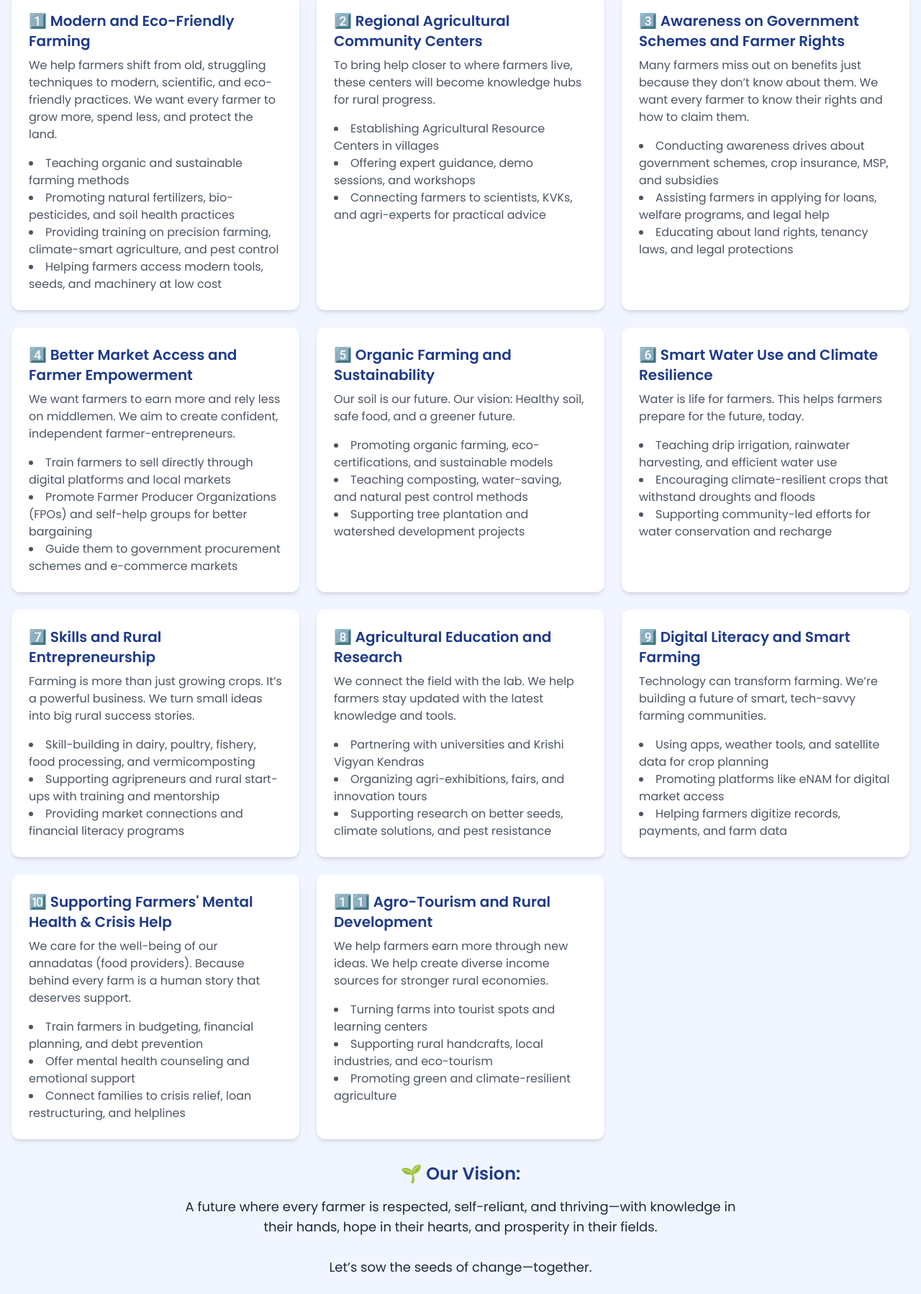
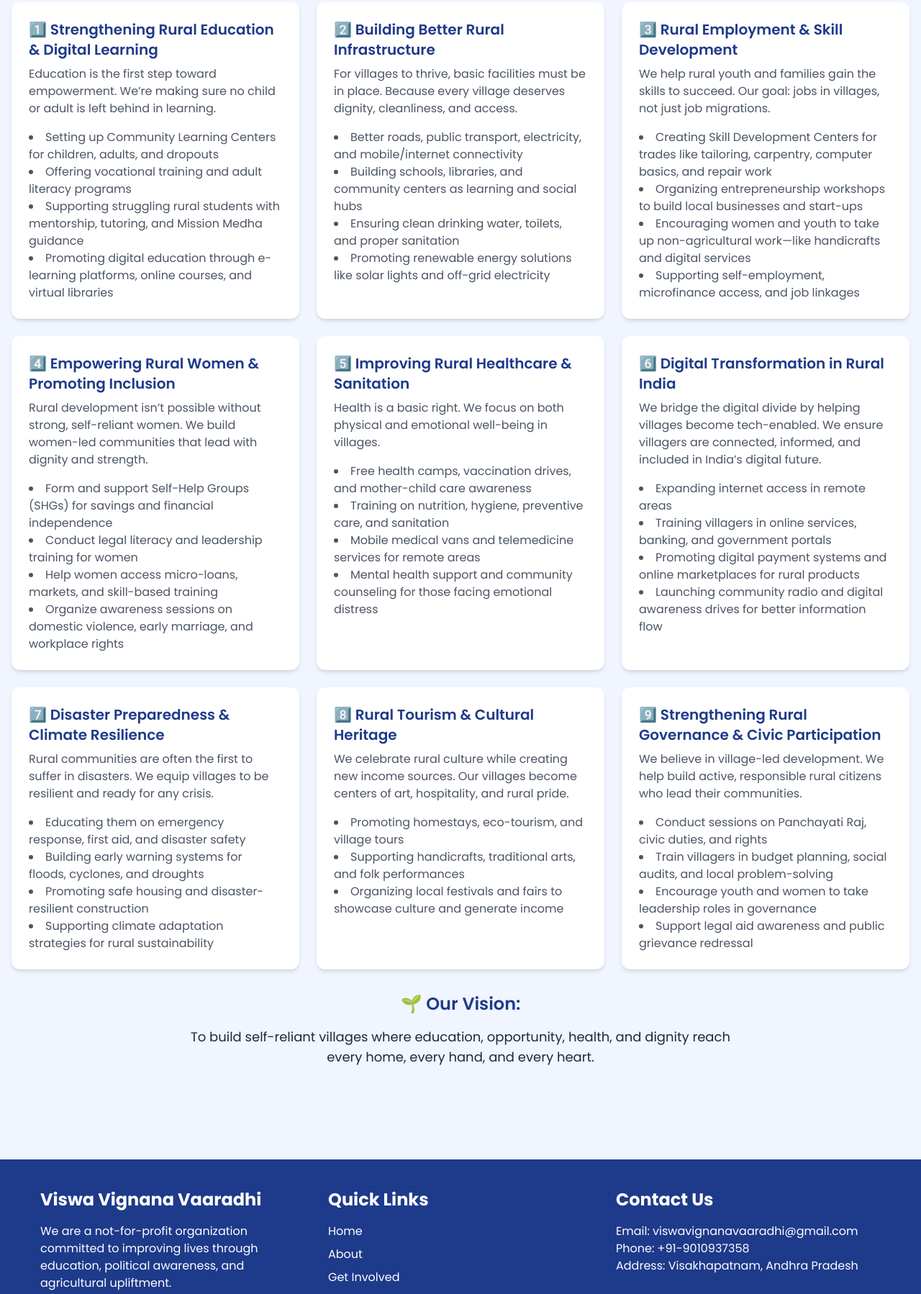
Before and after one commit to Ashish00618/viswavignana-vaaradhi, a website: page frontend/rural-development.html in a window 1280 px wide. Shown: the part 425-2223 px from the top of the page at 72% size. Drawn offline with nearby package versions, Linux system fonts and the light colour scheme.

Commit message:
Added content

```diff
--- a/frontend/rural-development.html
+++ b/frontend/rural-development.html
@@ -1,4 +1,43 @@
-<!DOCTYPE html>
+<script type="text/javascript">
+        var gk_isXlsx = false;
+        var gk_xlsxFileLookup = {};
+        var gk_fileData = {};
+        function filledCell(cell) {
+          return cell !== '' && cell != null;
+        }
+        function loadFileData(filename) {
+        if (gk_isXlsx && gk_xlsxFileLookup[filename]) {
+            try {
+                var workbook = XLSX.read(gk_fileData[filename], { type: 'base64' });
+                var firstSheetName = workbook.SheetNames[0];
+                var worksheet = workbook.Sheets[firstSheetName];
+
+                // Convert sheet to JSON to filter blank rows
+                var jsonData = XLSX.utils.sheet_to_json(worksheet, { header: 1, blankrows: false, defval: '' });
+                // Filter out blank rows (rows where all cells are empty, null, or undefined)
+                var filteredData = jsonData.filter(row => row.some(filledCell));
+
+                // Heuristic to find the header row by ignoring rows with fewer filled cells than the next row
+                var headerRowIndex = filteredData.findIndex((row, index) =>
+                  row.filter(filledCell).length >= filteredData[index + 1]?.filter(filledCell).length
+                );
+                // Fallback
+                if (headerRowIndex === -1 || headerRowIndex > 25) {
+                  headerRowIndex = 0;
+                }
+
+                // Convert filtered JSON back to CSV
+                var csv = XLSX.utils.aoa_to_sheet(filteredData.slice(headerRowIndex)); // Create a new sheet from filtered array of arrays
+                csv = XLSX.utils.sheet_to_csv(csv, { header: 1 });
+                return csv;
+            } catch (e) {
+                console.error(e);
+                return "";
+            }
+        }
+        return gk_fileData[filename] || "";
+        }
+        </script><!DOCTYPE html>
 <html lang="en">
 <head>
     <meta charset="UTF-8">
@@ -122,147 +161,130 @@
         </div>
     </header>
 
-    <!-- Main Content: Agriculture & Rural Empowerment -->
+    <!-- Main Content: Rural Development -->
     <main class="py-20">
         <div class="container mx-auto px-4">
-            <!-- Agriculture & Rural Empowerment Section -->
+            <!-- Rural Development Section -->
             <section class="fade-in mb-12">
-                <h2 class="text-4xl font-bold mb-6 text-[#1E3A8A] text-shadow-sm text-center">Agriculture & Strengthening the Roots of India</h2>
+                <h2 class="text-4xl font-bold mb-6 text-[#1E3A8A] text-shadow-sm text-center">Rural Development – Empowering India’s Villages from the Ground Up</h2>
                 <p class="text-lg max-w-3xl mx-auto text-center mb-8">
-                    At VISWA VIGNANA VAARADHI, we believe that farmers are the true backbone of our nation. Yet, many of them continue to face challenges like outdated farming methods, poor market access, and lack of support. Our goal is to ensure that no farmer feels alone, and every farming family is supported with knowledge, tools, and opportunities. Through awareness, training, and collaboration, we are working to create a strong, sustainable, and self-reliant rural India.
+                    At VISWA VIGNANA VAARADHI, we believe that real change begins in our villages. A strong nation is built when its rural communities are self-reliant, educated, healthy, and empowered. Through focused efforts in education, employment, infrastructure, and inclusion—we aim to transform rural lives and livelihoods. Our vision is to create model villages that are resilient, modern, and socially empowered.
                 </p>
                 <div class="grid grid-cols-1 md:grid-cols-2 lg:grid-cols-3 gap-6">
                     <!-- Tile 1 -->
                     <div class="card bg-white p-6 rounded-xl shadow-md">
-                        <h3 class="text-xl font-semibold mb-2 text-[#1E3A8A]">1️⃣ Modern and Eco-Friendly Farming</h3>
+                        <h3 class="text-xl font-semibold mb-2 text-[#1E3A8A]">1️⃣ Strengthening Rural Education & Digital Learning</h3>
                         <p class="text-gray-600 mb-4">
-                            We help farmers shift from old, struggling techniques to modern, scientific, and eco-friendly practices. We want every farmer to grow more, spend less, and protect the land.
+                            Education is the first step toward empowerment. We’re making sure no child or adult is left behind in learning.
                         </p>
                         <ul class="list-disc list-inside text-gray-600">
-                            <li>Teaching organic and sustainable farming methods</li>
-                            <li>Promoting natural fertilizers, bio-pesticides, and soil health practices</li>
-                            <li>Providing training on precision farming, climate-smart agriculture, and pest control</li>
-                            <li>Helping farmers access modern tools, seeds, and machinery at low cost</li>
+                            <li>Setting up Community Learning Centers for children, adults, and dropouts</li>
+                            <li>Offering vocational training and adult literacy programs</li>
+                            <li>Supporting struggling rural students with mentorship, tutoring, and Mission Medha guidance</li>
+                            <li>Promoting digital education through e-learning platforms, online courses, and virtual libraries</li>
                         </ul>
                     </div>
                     <!-- Tile 2 -->
                     <div class="card bg-white p-6 rounded-xl shadow-md">
-                        <h3 class="text-xl font-semibold mb-2 text-[#1E3A8A]">2️⃣ Regional Agricultural Community Centers</h3>
+                        <h3 class="text-xl font-semibold mb-2 text-[#1E3A8A]">2️⃣ Building Better Rural Infrastructure</h3>
                         <p class="text-gray-600 mb-4">
-                            To bring help closer to where farmers live, these centers will become knowledge hubs for rural progress.
+                            For villages to thrive, basic facilities must be in place. Because every village deserves dignity, cleanliness, and access.
                         </p>
                         <ul class="list-disc list-inside text-gray-600">
-                            <li>Establishing Agricultural Resource Centers in villages</li>
-                            <li>Offering expert guidance, demo sessions, and workshops</li>
-                            <li>Connecting farmers to scientists, KVKs, and agri-experts for practical advice</li>
+                            <li>Better roads, public transport, electricity, and mobile/internet connectivity</li>
+                            <li>Building schools, libraries, and community centers as learning and social hubs</li>
+                            <li>Ensuring clean drinking water, toilets, and proper sanitation</li>
+                            <li>Promoting renewable energy solutions like solar lights and off-grid electricity</li>
                         </ul>
                     </div>
                     <!-- Tile 3 -->
                     <div class="card bg-white p-6 rounded-xl shadow-md">
-                        <h3 class="text-xl font-semibold mb-2 text-[#1E3A8A]">3️⃣ Awareness on Government Schemes and Farmer Rights</h3>
+                        <h3 class="text-xl font-semibold mb-2 text-[#1E3A8A]">3️⃣ Rural Employment & Skill Development</h3>
                         <p class="text-gray-600 mb-4">
-                            Many farmers miss out on benefits just because they don’t know about them. We want every farmer to know their rights and how to claim them.
+                            We help rural youth and families gain the skills to succeed. Our goal: jobs in villages, not just job migrations.
                         </p>
                         <ul class="list-disc list-inside text-gray-600">
-                            <li>Conducting awareness drives about government schemes, crop insurance, MSP, and subsidies</li>
-                            <li>Assisting farmers in applying for loans, welfare programs, and legal help</li>
-                            <li>Educating about land rights, tenancy laws, and legal protections</li>
+                            <li>Creating Skill Development Centers for trades like tailoring, carpentry, computer basics, and repair work</li>
+                            <li>Organizing entrepreneurship workshops to build local businesses and start-ups</li>
+                            <li>Encouraging women and youth to take up non-agricultural work—like handicrafts and digital services</li>
+                            <li>Supporting self-employment, microfinance access, and job linkages</li>
                         </ul>
                     </div>
                     <!-- Tile 4 -->
                     <div class="card bg-white p-6 rounded-xl shadow-md">
-                        <h3 class="text-xl font-semibold mb-2 text-[#1E3A8A]">4️⃣ Better Market Access and Farmer Empowerment</h3>
+                        <h3 class="text-xl font-semibold mb-2 text-[#1E3A8A]">4️⃣ Empowering Rural Women & Promoting Inclusion</h3>
                         <p class="text-gray-600 mb-4">
-                            We want farmers to earn more and rely less on middlemen. We aim to create confident, independent farmer-entrepreneurs.
+                            Rural development isn’t possible without strong, self-reliant women. We build women-led communities that lead with dignity and strength.
                         </p>
                         <ul class="list-disc list-inside text-gray-600">
-                            <li>Train farmers to sell directly through digital platforms and local markets</li>
-                            <li>Promote Farmer Producer Organizations (FPOs) and self-help groups for better bargaining</li>
-                            <li>Guide them to government procurement schemes and e-commerce markets</li>
+                            <li>Form and support Self-Help Groups (SHGs) for savings and financial independence</li>
+                            <li>Conduct legal literacy and leadership training for women</li>
+                            <li>Help women access micro-loans, markets, and skill-based training</li>
+                            <li>Organize awareness sessions on domestic violence, early marriage, and workplace rights</li>
                         </ul>
                     </div>
                     <!-- Tile 5 -->
                     <div class="card bg-white p-6 rounded-xl shadow-md">
-                        <h3 class="text-xl font-semibold mb-2 text-[#1E3A8A]">5️⃣ Organic Farming and Sustainability</h3>
+                        <h3 class="text-xl font-semibold mb-2 text-[#1E3A8A]">5️⃣ Improving Rural Healthcare & Sanitation</h3>
                         <p class="text-gray-600 mb-4">
-                            Our soil is our future. Our vision: Healthy soil, safe food, and a greener future.
+                            Health is a basic right. We focus on both physical and emotional well-being in villages.
                         </p>
                         <ul class="list-disc list-inside text-gray-600">
-                            <li>Promoting organic farming, eco-certifications, and sustainable models</li>
-                            <li>Teaching composting, water-saving, and natural pest control methods</li>
-                            <li>Supporting tree plantation and watershed development projects</li>
+                            <li>Free health camps, vaccination drives, and mother-child care awareness</li>
+                            <li>Training on nutrition, hygiene, preventive care, and sanitation</li>
+                            <li>Mobile medical vans and telemedicine services for remote areas</li>
+                            <li>Mental health support and community counseling for those facing emotional distress</li>
                         </ul>
                     </div>
                     <!-- Tile 6 -->
                     <div class="card bg-white p-6 rounded-xl shadow-md">
-                        <h3 class="text-xl font-semibold mb-2 text-[#1E3A8A]">6️⃣ Smart Water Use and Climate Resilience</h3>
+                        <h3 class="text-xl font-semibold mb-2 text-[#1E3A8A]">6️⃣ Digital Transformation in Rural India</h3>
                         <p class="text-gray-600 mb-4">
-                            Water is life for farmers. This helps farmers prepare for the future, today.
+                            We bridge the digital divide by helping villages become tech-enabled. We ensure villagers are connected, informed, and included in India’s digital future.
                         </p>
                         <ul class="list-disc list-inside text-gray-600">
-                            <li>Teaching drip irrigation, rainwater harvesting, and efficient water use</li>
-                            <li>Encouraging climate-resilient crops that withstand droughts and floods</li>
-                            <li>Supporting community-led efforts for water conservation and recharge</li>
+                            <li>Expanding internet access in remote areas</li>
+                            <li>Training villagers in online services, banking, and government portals</li>
+                            <li>Promoting digital payment systems and online marketplaces for rural products</li>
+                            <li>Launching community radio and digital awareness drives for better information flow</li>
                         </ul>
                     </div>
                     <!-- Tile 7 -->
                     <div class="card bg-white p-6 rounded-xl shadow-md">
-                        <h3 class="text-xl font-semibold mb-2 text-[#1E3A8A]">7️⃣ Skills and Rural Entrepreneurship</h3>
+                        <h3 class="text-xl font-semibold mb-2 text-[#1E3A8A]">7️⃣ Disaster Preparedness & Climate Resilience</h3>
                         <p class="text-gray-600 mb-4">
-                            Farming is more than just growing crops. It’s a powerful business. We turn small ideas into big rural success stories.
+                            Rural communities are often the first to suffer in disasters. We equip villages to be resilient and ready for any crisis.
                         </p>
                         <ul class="list-disc list-inside text-gray-600">
-                            <li>Skill-building in dairy, poultry, fishery, food processing, and vermicomposting</li>
-                            <li>Supporting agripreneurs and rural start-ups with training and mentorship</li>
-                            <li>Providing market connections and financial literacy programs</li>
+                            <li>Educating them on emergency response, first aid, and disaster safety</li>
+                            <li>Building early warning systems for floods, cyclones, and droughts</li>
+                            <li>Promoting safe housing and disaster-resilient construction</li>
+                            <li>Supporting climate adaptation strategies for rural sustainability</li>
                         </ul>
                     </div>
                     <!-- Tile 8 -->
                     <div class="card bg-white p-6 rounded-xl shadow-md">
-                        <h3 class="text-xl font-semibold mb-2 text-[#1E3A8A]">8️⃣ Agricultural Education and Research</h3>
+                        <h3 class="text-xl font-semibold mb-2 text-[#1E3A8A]">8️⃣ Rural Tourism & Cultural Heritage</h3>
                         <p class="text-gray-600 mb-4">
-                            We connect the field with the lab. We help farmers stay updated with the latest knowledge and tools.
+                            We celebrate rural culture while creating new income sources. Our villages become centers of art, hospitality, and rural pride.
                         </p>
                         <ul class="list-disc list-inside text-gray-600">
-                            <li>Partnering with universities and Krishi Vigyan Kendras</li>
-                            <li>Organizing agri-exhibitions, fairs, and innovation tours</li>
-                            <li>Supporting research on better seeds, climate solutions, and pest resistance</li>
+                            <li>Promoting homestays, eco-tourism, and village tours</li>
+                            <li>Supporting handicrafts, traditional arts, and folk performances</li>
+                            <li>Organizing local festivals and fairs to showcase culture and generate income</li>
                         </ul>
                     </div>
                     <!-- Tile 9 -->
                     <div class="card bg-white p-6 rounded-xl shadow-md">
-                        <h3 class="text-xl font-semibold mb-2 text-[#1E3A8A]">9️⃣ Digital Literacy and Smart Farming</h3>
+                        <h3 class="text-xl font-semibold mb-2 text-[#1E3A8A]">9️⃣ Strengthening Rural Governance & Civic Participation</h3>
                         <p class="text-gray-600 mb-4">
-                            Technology can transform farming. We’re building a future of smart, tech-savvy farming communities.
+                            We believe in village-led development. We help build active, responsible rural citizens who lead their communities.
                         </p>
                         <ul class="list-disc list-inside text-gray-600">
-                            <li>Using apps, weather tools, and satellite data for crop planning</li>
-                            <li>Promoting platforms like eNAM for digital market access</li>
-                            <li>Helping farmers digitize records, payments, and farm data</li>
-                        </ul>
-                    </div>
-                    <!-- Tile 10 -->
-                    <div class="card bg-white p-6 rounded-xl shadow-md">
-                        <h3 class="text-xl font-semibold mb-2 text-[#1E3A8A]">🔟 Supporting Farmers' Mental Health & Crisis Help</h3>
-                        <p class="text-gray-600 mb-4">
-                            We care for the well-being of our annadatas (food providers). Because behind every farm is a human story that deserves support.
-                        </p>
-                        <ul class="list-disc list-inside text-gray-600">
-                            <li>Train farmers in budgeting, financial planning, and debt prevention</li>
-                            <li>Offer mental health counseling and emotional support</li>
-                            <li>Connect families to crisis relief, loan restructuring, and helplines</li>
-                        </ul>
-                    </div>
-                    <!-- Tile 11 -->
-                    <div class="card bg-white p-6 rounded-xl shadow-md">
-                        <h3 class="text-xl font-semibold mb-2 text-[#1E3A8A]">1️⃣1️⃣ Agro-Tourism and Rural Development</h3>
-                        <p class="text-gray-600 mb-4">
-                            We help farmers earn more through new ideas. We help create diverse income sources for stronger rural economies.
-                        </p>
-                        <ul class="list-disc list-inside text-gray-600">
-                            <li>Turning farms into tourist spots and learning centers</li>
-                            <li>Supporting rural handcrafts, local industries, and eco-tourism</li>
-                            <li>Promoting green and climate-resilient agriculture</li>
+                            <li>Conduct sessions on Panchayati Raj, civic duties, and rights</li>
+                            <li>Train villagers in budget planning, social audits, and local problem-solving</li>
+                            <li>Encourage youth and women to take leadership roles in governance</li>
+                            <li>Support legal aid awareness and public grievance redressal</li>
                         </ul>
                     </div>
                 </div>
@@ -270,8 +292,7 @@
                 <div class="mt-8 text-center">
                     <h3 class="text-2xl font-semibold text-[#1E3A8A] mb-4">🌱 Our Vision:</h3>
                     <p class="text-lg max-w-3xl mx-auto">
-                        A future where every farmer is respected, self-reliant, and thriving—with knowledge in their hands, hope in their hearts, and prosperity in their fields.<br><br>
-                        Let’s sow the seeds of change—together.
+                        To build self-reliant villages where education, opportunity, health, and dignity reach every home, every hand, and every heart.
                     </p>
                 </div>
             </section>
```
